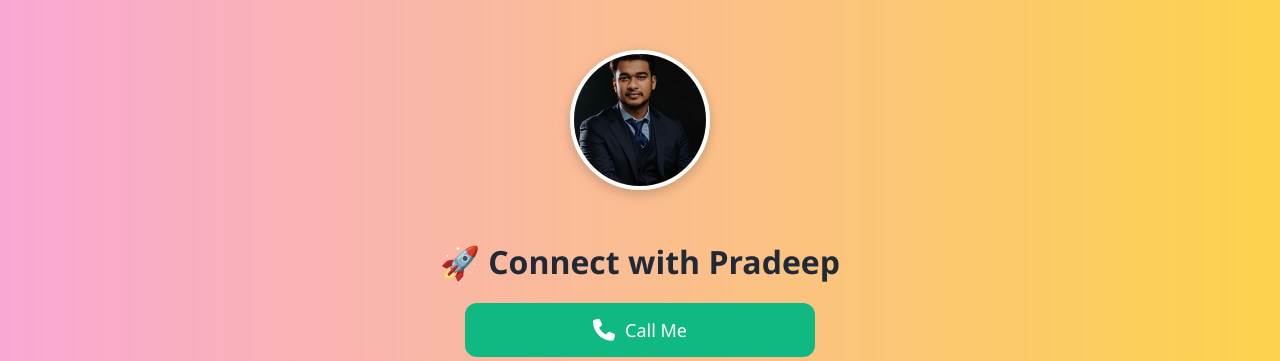
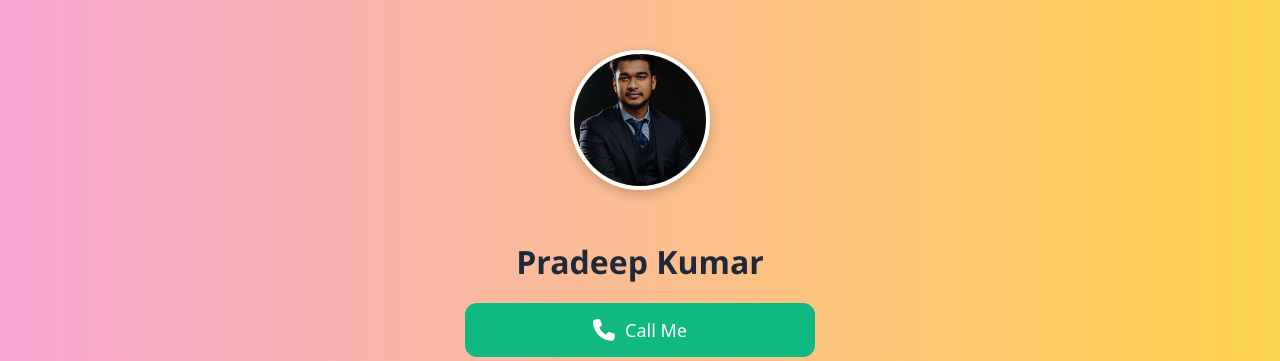
Before and after one commit to prdip01/know-me-, a plain HTML site: page index.html in a window 1280 px wide. Shown: the top 361 px of the page. Drawn offline with Linux system fonts and the light colour scheme.

Commit message:
Update index.html

```diff
--- a/index.html
+++ b/index.html
@@ -79,7 +79,7 @@
 <body>
 
   <img src="IMG_6401.jpeg" alt="Profile" class="profile-pic">
-  <h1>🚀 Connect with Pradeep</h1>
+  <h1>Pradeep Kumar  </h1>
 
   <a class="btn call" href="tel:+919304143918">
     <i class="fas fa-phone"></i> Call Me
```
